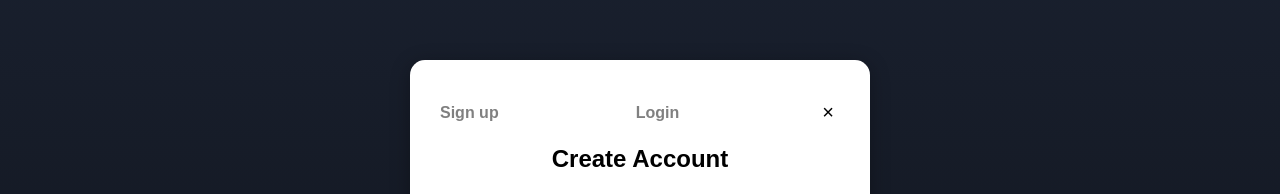
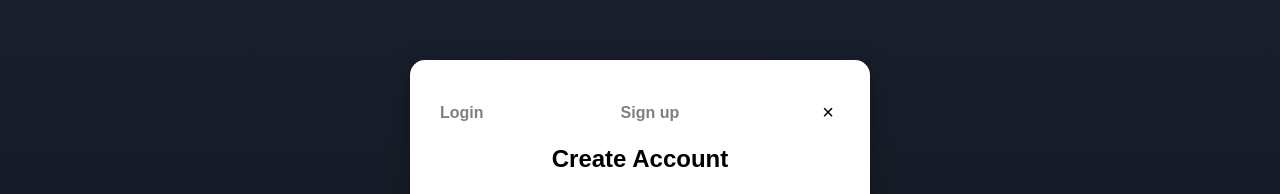
Before and after one commit to SaqerAlshehry/SWE363-project-team10, a React (Vite) app in the folder sharegoods-frontend/: page /signup in a window 1280 px wide. Shown: the part 111-305 px from the top of the page. Built offline with nearby package versions, Linux system fonts and the light colour scheme.

Commit message:
improve Login and SignUp page

```diff
--- a/sharegoods-frontend/src/pages/SignUp.jsx
+++ b/sharegoods-frontend/src/pages/SignUp.jsx
@@ -6,11 +6,12 @@ function SignUp() {
     <div className="signup-container">
       <div className="signup-card">
         <div className="signup-header">
-          <span className="inactive-tab">Sign up</span>
           <span className="inactive-tab" onClick={() => window.location.href = '/login'}>
-  Login
-</span>
-
+            Login
+          </span>
+          <span className="inactive-tab">
+            Sign up
+          </span>
           <button className="close-btn">×</button>
         </div>
         <h2 className="welcome-title">Create Account</h2>
```
